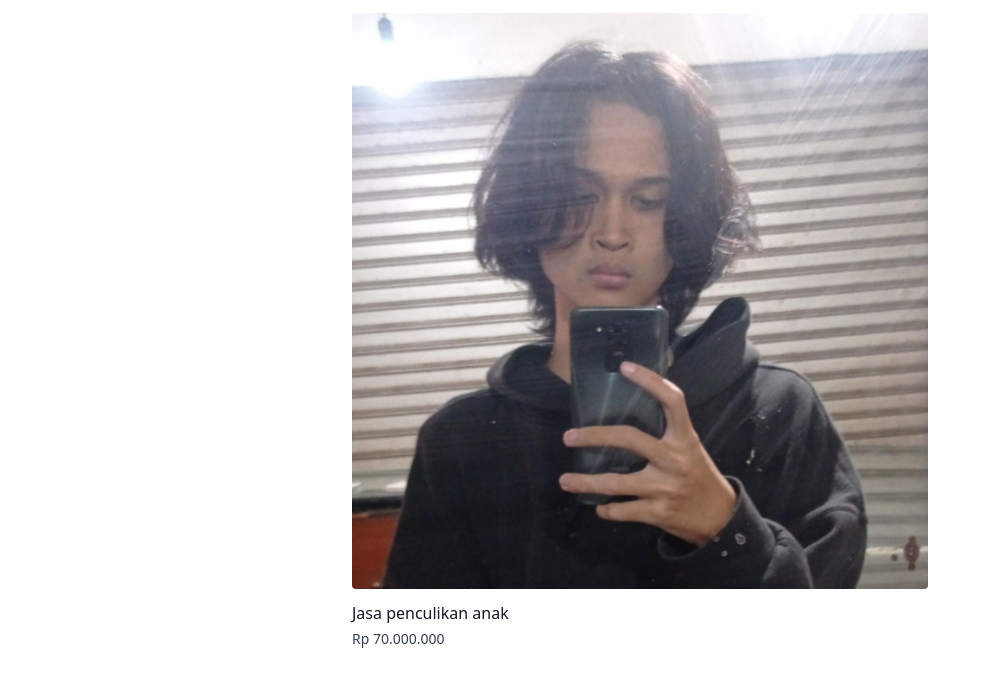
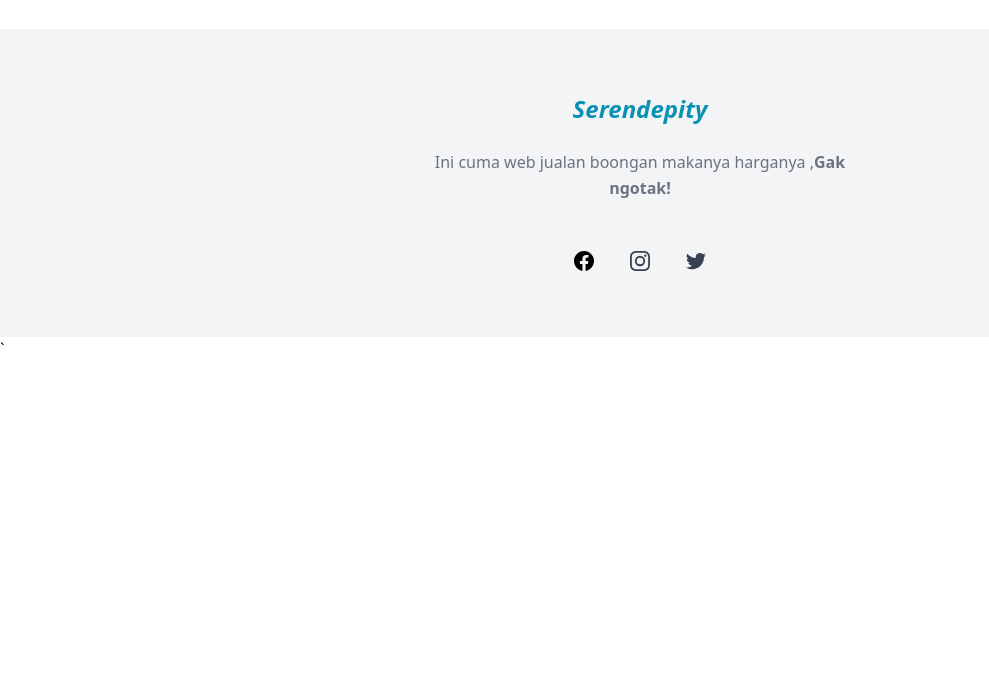
Before and after one commit to Agunggynastiar/webjualanpalsu, a website: page index.html in a window 1280 px wide. Shown: the part 6521-7200 px from the top of the page, without its empty margins (0-989 px from the left). After the commit the page ends 6882 px from the top, so only its background shows below. Drawn offline with Linux system fonts and the light colour scheme.

Commit message:
Add files via upload

```diff
--- a/index.html
+++ b/index.html
@@ -206,22 +206,6 @@
           <p class="mt-1 text-sm text-gray-700">Rp 7.000.000</p>
         </div>
       </a>
-      <a href="https://wa.me/6285609575258?text=Cuy store saya mau order" class="group block">
-        <img
-          src="Screenshot_20241013-143458_1.jpg"
-          alt=""
-          class="aspect-square w-full rounded object-cover"
-        />
-
-        <div class="mt-3">
-          <h3 class="font-medium text-gray-900 group-hover:underline group-hover:underline-offset-4">
-            Jasa penculikan anak
-          </h3>
-
-          <p class="mt-1 text-sm text-gray-700">Rp 70.000.000</p>
-        </div>
-      </a>
-
     </div>
     <!-- end product -->
 
```
